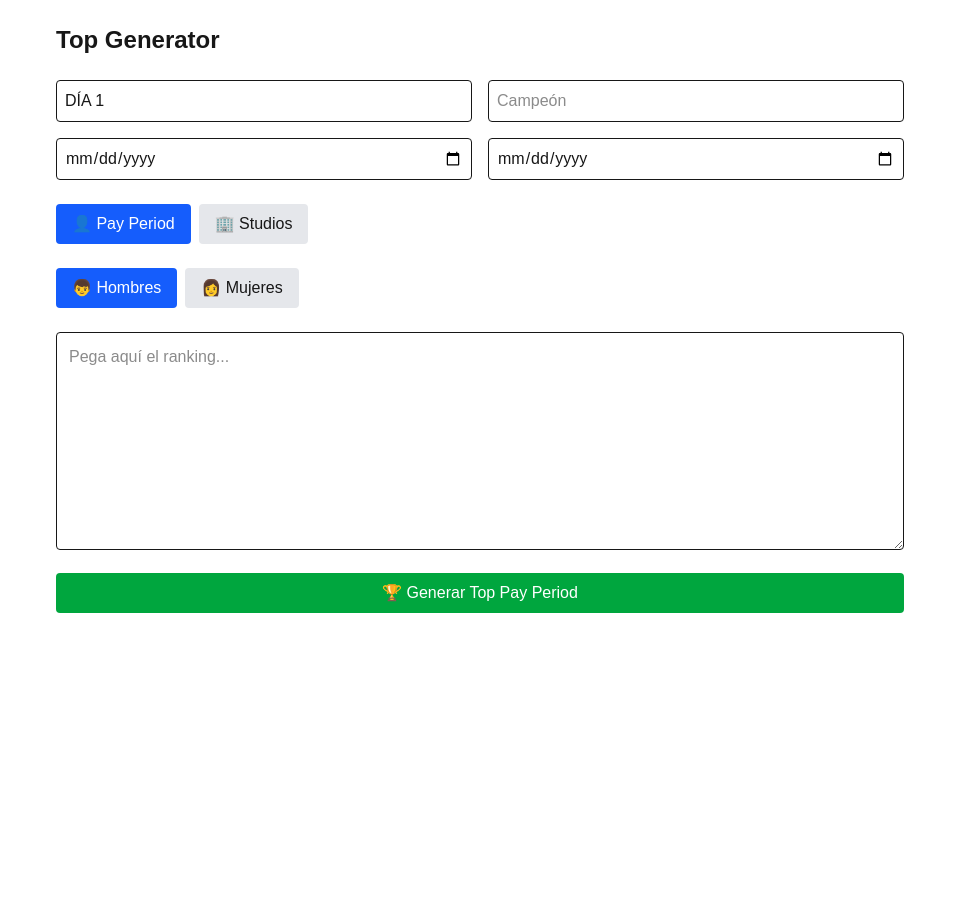
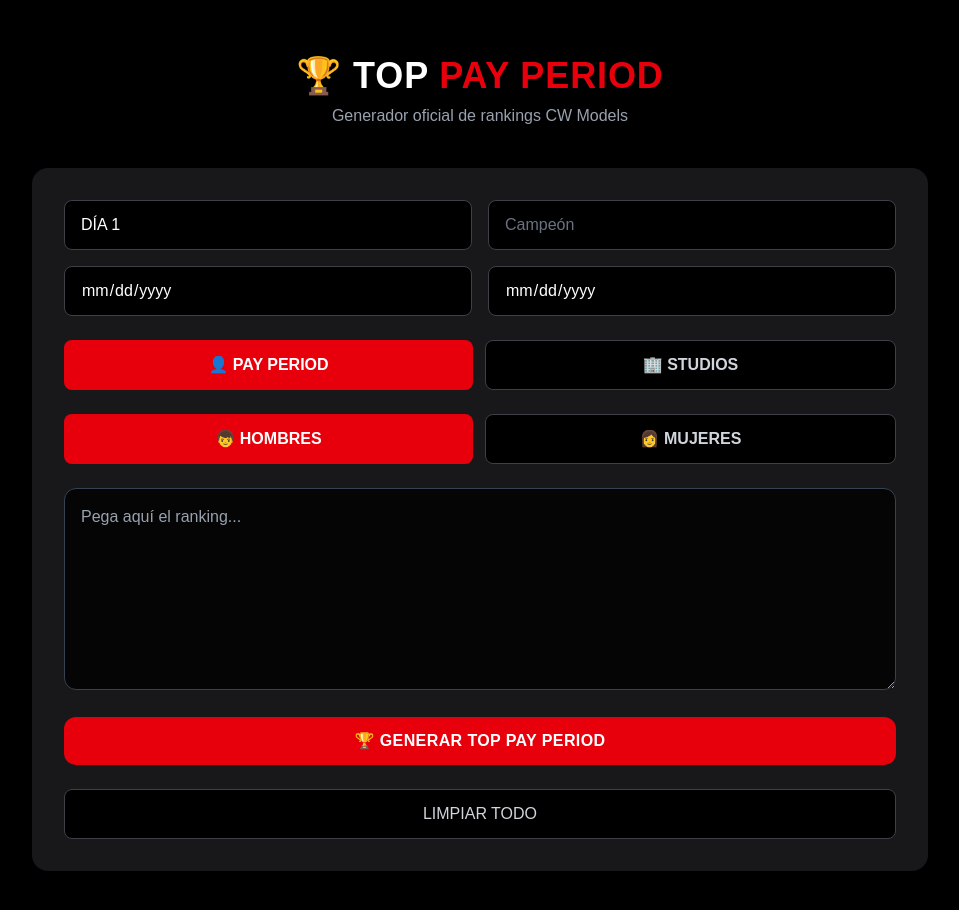
Before and after one commit to Moncho1230/CW-models-monitor-web, a Next.js app in the folder cw_monitores/: page /top-pay-period in a window 1280 px wide. Shown: the top 910 px of the page, without its empty margins (160-1119 px from the left). Before the commit the page ends 800 px from the top, so only its background shows below. Built offline with nearby package versions, Linux system fonts and the light colour scheme.

Commit message:
feat: enhance Top Pay Period and Top Anual pages with improved UI, feedback messages, and input handling

```diff
--- a/cw_monitores/app/top-pay-period/page.tsx
+++ b/cw_monitores/app/top-pay-period/page.tsx
@@ -59,9 +59,7 @@ export default function TopPayPeriodPage() {
           dateRange
         )
       )
-    }
-
-    if (topType === 'studios') {
+    } else {
       setResult(
         formatStudiosTop(
           rows,
@@ -86,92 +84,105 @@ export default function TopPayPeriodPage() {
   }
 
   return (
-    <div className="max-w-4xl mx-auto p-6 space-y-6">
-      <h1 className="text-2xl font-bold">Top Generator</h1>
+    <div className="min-h-screen bg-black text-white px-6 py-14">
+      <div className="max-w-4xl mx-auto">
 
-      {/* Metadata */}
+        {/* HEADER */}
+        <div className="mb-10 text-center">
+          <h1 className="text-4xl font-extrabold tracking-wide">
+            🏆 <span className="text-white">TOP</span>{' '}
+            <span className="text-red-600">
+              {topType === 'payPeriod' ? 'PAY PERIOD' : 'STUDIOS'}
+            </span>
+          </h1>
+          <p className="text-gray-400 mt-2">
+            Generador oficial de rankings CW Models
+          </p>
+        </div>
+
+        {/* CARD */}
+        <div className="bg-zinc-900 rounded-2xl p-8 shadow-xl space-y-6">
+
+          {/* METADATA */}
           <div className="grid grid-cols-1 md:grid-cols-2 gap-4">
             <input
               placeholder="Día (Ej: DÍA 3)"
               value={day}
               onChange={e => setDay(e.target.value)}
-          className="border p-2 rounded"
+              className="bg-black border border-zinc-700 rounded-lg px-4 py-3 text-white placeholder-gray-500 focus:outline-none focus:border-red-600"
             />
 
             <input
               placeholder="Campeón"
               value={champion}
               onChange={e => setChampion(e.target.value)}
-          className="border p-2 rounded"
+              className="bg-black border border-zinc-700 rounded-lg px-4 py-3 text-white placeholder-gray-500 focus:outline-none focus:border-red-600"
             />
 
             <input
               type="date"
               value={startDate}
               onChange={e => setStartDate(e.target.value)}
-          className="border p-2 rounded"
+              className="bg-black border border-zinc-700 rounded-lg px-4 py-3 text-white focus:outline-none focus:border-red-600"
             />
 
             <input
               type="date"
               value={endDate}
               onChange={e => setEndDate(e.target.value)}
-          className="border p-2 rounded"
+              className="bg-black border border-zinc-700 rounded-lg px-4 py-3 text-white focus:outline-none focus:border-red-600"
             />
           </div>
 
-      {/* Tipo de Top */}
-      <div className="flex gap-2">
+          {/* TIPO TOP */}
+          <div className="flex gap-3">
             <button
               onClick={() => setTopType('payPeriod')}
-          className={`px-4 py-2 rounded ${
-            topType === 'payPeriod'
-              ? 'bg-blue-600 text-white'
-              : 'bg-gray-200'
+              className={`flex-1 py-3 rounded-lg font-semibold transition ${topType === 'payPeriod'
+                  ? 'bg-red-600 text-white'
+                  : 'bg-black border border-zinc-700 text-gray-300'
                 }`}
             >
-          👤 Pay Period
+              👤 PAY PERIOD
             </button>
 
             <button
               onClick={() => setTopType('studios')}
-          className={`px-4 py-2 rounded ${
-            topType === 'studios'
-              ? 'bg-blue-600 text-white'
-              : 'bg-gray-200'
+              className={`flex-1 py-3 rounded-lg font-semibold transition ${topType === 'studios'
+                  ? 'bg-red-600 text-white'
+                  : 'bg-black border border-zinc-700 text-gray-300'
                 }`}
             >
-          🏢 Studios
+              🏢 STUDIOS
             </button>
           </div>
 
-      {/* Género SOLO Pay Period */}
+          {/* GÉNERO SOLO PAY PERIOD */}
           {topType === 'payPeriod' && (
-        <div className="flex gap-2">
+            <div className="flex gap-3">
               <button
                 onClick={() => setGender('men')}
-            className={`px-4 py-2 rounded ${
-              gender === 'men'
-                ? 'bg-blue-600 text-white'
-                : 'bg-gray-200'
+                className={`flex-1 py-3 rounded-lg font-semibold transition ${gender === 'men'
+                    ? 'bg-red-600 text-white'
+                    : 'bg-black border border-zinc-700 text-gray-300'
                   }`}
               >
-            👦 Hombres
+                👦 HOMBRES
               </button>
 
               <button
                 onClick={() => setGender('women')}
-            className={`px-4 py-2 rounded ${
-              gender === 'women'
-                ? 'bg-pink-500 text-white'
-                : 'bg-gray-200'
+                className={`flex-1 py-3 rounded-lg font-semibold transition ${gender === 'women'
+                    ? 'bg-red-600 text-white'
+                    : 'bg-black border border-zinc-700 text-gray-300'
                   }`}
               >
-            👩 Mujeres
+                👩 MUJERES
               </button>
             </div>
           )}
 
+          {/* INPUT */}
           <TopInput
             currentText={text}
             setCurrentText={setText}
@@ -179,23 +190,29 @@ export default function TopPayPeriodPage() {
             feedback={feedback}
             buttonLabel={
               topType === 'payPeriod'
-            ? '🏆 Generar Top Pay Period'
-            : '🏆 Generar Top Studios'
+                ? '🏆 GENERAR TOP PAY PERIOD'
+                : '🏆 GENERAR TOP STUDIOS'
             }
+
           />
 
-      {result && (
-        <>
-          <TopPreview text={result} />
 
+          {/* LIMPIAR */}
           <button
             onClick={clearAll}
-            className="bg-gray-800 text-white px-4 py-2 rounded w-full"
+            className="w-full bg-black border border-zinc-700 hover:border-red-600 transition py-3 rounded-lg text-gray-300"
           >
-            🧹 Limpiar
+            LIMPIAR TODO
           </button>
-        </>
+        </div>
+
+        {/* RESULTADO */}
+        {result && (
+          <div className="mt-10">
+            <TopPreview text={result} />
+          </div>
         )}
+      </div>
     </div>
   )
 }
--- a/cw_monitores/app/top-year/page.tsx
+++ b/cw_monitores/app/top-year/page.tsx
@@ -8,7 +8,6 @@ import { generateTopAnual } from '@/lib/tops/topAnual'
 import { formatTopAnual } from '@/lib/formatters/whatsappFormatter'
 
 export default function TopAnualPage() {
-
   const [currentText, setCurrentText] = useState('')
   const [tops, setTops] = useState<string[]>([])
   const [feedback, setFeedback] = useState<string | null>(null)
@@ -16,26 +15,22 @@ export default function TopAnualPage() {
   const [previousWinner, setPreviousWinner] = useState('')
   const [result, setResult] = useState('')
 
-
-
   const addTop = () => {
     const rows = parseTextRank(currentText)
 
     if (rows.length === 0) {
-      setFeedback('❌ No se detectaron modelos válidos en este top')
+      setFeedback('❌ No se detectaron modelos válidos')
       return
     }
 
     setTops(prev => [...prev, currentText])
     setCurrentText('')
-    setFeedback(`✅ Top agregado correctamente (${rows.length} modelos)`)
+    setFeedback(`✅ Top agregado (${rows.length} modelos)`)
   }
 
   const removeLastTop = () => {
-    if (tops.length === 0) return
-
+    if (!tops.length) return
     setTops(prev => prev.slice(0, -1))
-    setFeedback('🗑️ Último top eliminado')
   }
 
   const generateTop = () => {
@@ -62,30 +57,42 @@ export default function TopAnualPage() {
   }
 
   return (
-    <div className="max-w-4xl mx-auto p-6 space-y-6">
-      <h1 className="text-2xl font-bold">Top Anual</h1>
+    <div className="min-h-screen bg-black text-white px-6 py-14">
+      <div className="max-w-4xl mx-auto">
 
-      {/* CONTADOR DE TOPS */}
-      <div className="text-sm text-gray-600">
-        Tops agregados: <strong>{tops.length}</strong>
+        {/* HEADER */}
+        <div className="mb-10 text-center">
+          <h1 className="text-4xl font-extrabold tracking-wide">
+            🏆 <span className="text-white">TOP</span>{' '}
+            <span className="text-red-600">ANUAL</span>
+          </h1>
+          <p className="text-gray-400 mt-2">
+            Generador oficial de ranking anual CW Models
+          </p>
         </div>
 
-      {/* GANADOR AÑO ANTERIOR */}
-      <div className="space-y-2">
-        <label className="text-sm font-medium">
+        {/* CARD */}
+        <div className="bg-zinc-900 rounded-2xl p-8 shadow-xl space-y-6">
+
+          {/* META */}
+          <div className="flex justify-between text-sm text-gray-400">
+            <span>Tops agregados: <strong className="text-white">{tops.length}</strong></span>
+          </div>
+
+          {/* GANADOR */}
+          <div>
+            <label className="block text-sm text-gray-300 mb-1">
               Ganador año anterior
             </label>
-
             <input
-          type="text"
               value={previousWinner}
               onChange={e => setPreviousWinner(e.target.value)}
               placeholder="Ej: Frank Dwayne"
-          className="w-full border p-2 rounded"
+              className="w-full bg-black border border-zinc-700 rounded-lg px-4 py-3 text-white placeholder-gray-500 focus:outline-none focus:border-red-600"
             />
           </div>
 
-      {/* INPUT DE TOP */}
+          {/* INPUT TOP */}
           <TopInput
             currentText={currentText}
             setCurrentText={setCurrentText}
@@ -93,40 +100,45 @@ export default function TopAnualPage() {
             feedback={feedback}
             gender={gender}
             setGender={setGender}
+
           />
 
-      {/* BOTONES PRINCIPALES */}
-      <div className="flex gap-3">
+          {/* BOTONES */}
+          <div className="grid grid-cols-1 md:grid-cols-3 gap-3 pt-2">
+
+
             <button
               onClick={generateTop}
-          disabled={tops.length === 0}
-          className="flex-1 bg-green-600 text-white px-4 py-2 rounded disabled:opacity-50"
+              disabled={!tops.length}
+              className="bg-zinc-800 hover:bg-zinc-700 disabled:opacity-40 transition text-white py-3 rounded-lg"
             >
-          🏆 Generar Top Final
+              🏆 GENERAR TOP FINAL
             </button>
 
             <button
               onClick={removeLastTop}
-          disabled={tops.length === 0}
-          className="bg-red-600 text-white px-4 py-2 rounded disabled:opacity-50"
+              disabled={!tops.length}
+              className="bg-zinc-800 hover:bg-zinc-700 disabled:opacity-40 transition text-white py-3 rounded-lg"
             >
-          🗑️ Eliminar último
+              🗑️ ELIMINAR ÚLTIMO
             </button>
+
+            <button
+              onClick={clearAll}
+              className="bg-black border border-zinc-700 hover:border-red-600 transition text-gray-300 py-3 rounded-lg"
+            >
+              LIMPIAR TODO
+            </button>
+          </div>
         </div>
 
         {/* RESULTADO */}
         {result && (
-        <>
+          <div className="mt-10">
             <TopPreview text={result} />
-
-          <button
-            onClick={clearAll}
-            className="bg-gray-800 text-white px-4 py-2 rounded w-full"
-          >
-            🧹 Limpiar todo y empezar nuevo top
-          </button>
-        </>
+          </div>
         )}
+      </div>
     </div>
   )
 }
--- a/cw_monitores/components/ui/TopInput.tsx
+++ b/cw_monitores/components/ui/TopInput.tsx
@@ -1,15 +1,16 @@
 'use client'
+
+import { Dispatch, SetStateAction } from 'react'
 
 type Props = {
   currentText: string
-  setCurrentText: (value: string) => void
+  setCurrentText: Dispatch<SetStateAction<string>>
   onAddTop: () => void
   feedback?: string | null
 
-  /** OPCIONAL */
+  /** OPCIONALES */
   gender?: 'men' | 'women'
-  setGender?: (value: 'men' | 'women') => void
-
+  setGender?: Dispatch<SetStateAction<'men' | 'women'>>
   buttonLabel?: string
 }
 
@@ -20,34 +21,36 @@ export default function TopInput({
   feedback,
   gender,
   setGender,
-  buttonLabel = '➕ Agregar Top'
+  buttonLabel = '＋ AGREGAR TOP',
 }: Props) {
   return (
-    <div className="space-y-4">
+    <div className="space-y-5">
 
-      {/* SELECTOR DE GÉNERO (SOLO SI SE ENVÍA) */}
+      {/* SELECTOR DE GÉNERO (SOLO SI EXISTE) */}
       {gender && setGender && (
-        <div className="flex gap-2">
+        <div className="flex gap-3">
           <button
             onClick={() => setGender('men')}
-            className={`px-4 py-2 rounded ${
-              gender === 'men'
-                ? 'bg-blue-600 text-white'
-                : 'bg-gray-200'
-            }`}
+            className={`flex-1 py-2 rounded-lg font-semibold transition border
+              ${
+                gender === 'men'
+                  ? 'bg-red-600 text-white border-red-600'
+                  : 'bg-black text-white border-gray-700 hover:border-red-500'
+              }`}
           >
-            👨 Hombres
+            👨 HOMBRES
           </button>
 
           <button
             onClick={() => setGender('women')}
-            className={`px-4 py-2 rounded ${
-              gender === 'women'
-                ? 'bg-pink-600 text-white'
-                : 'bg-gray-200'
-            }`}
+            className={`flex-1 py-2 rounded-lg font-semibold transition border
+              ${
+                gender === 'women'
+                  ? 'bg-red-600 text-white border-red-600'
+                  : 'bg-black text-white border-gray-700 hover:border-red-500'
+              }`}
           >
-            👩 Mujeres
+            👩 MUJERES
           </button>
         </div>
       )}
@@ -57,13 +60,17 @@ export default function TopInput({
         value={currentText}
         onChange={e => setCurrentText(e.target.value)}
         placeholder="Pega aquí el ranking..."
-        rows={8}
-        className="w-full border p-3 rounded"
+        rows={7}
+        className="
+          w-full rounded-xl p-4 text-white
+          bg-black/80 border border-gray-700
+          placeholder-gray-400
+          focus:outline-none focus:ring-2 focus:ring-red-600
+        "
       />
 
-      {/* FEEDBACK */}
       {feedback && (
-        <div className="text-sm text-gray-700">
+        <div className="text-sm font-medium text-gray-300">
           {feedback}
         </div>
       )}
@@ -71,7 +78,12 @@ export default function TopInput({
       {/* BOTÓN */}
       <button
         onClick={onAddTop}
-        className="w-full bg-green-600 text-white px-4 py-2 rounded"
+        className="
+          w-full py-3 rounded-xl
+          bg-red-600 hover:bg-red-700
+          text-white font-bold tracking-wide
+          transition
+        "
       >
         {buttonLabel}
       </button>
```
Lines whose indentation alone changed are shown as unchanged.
